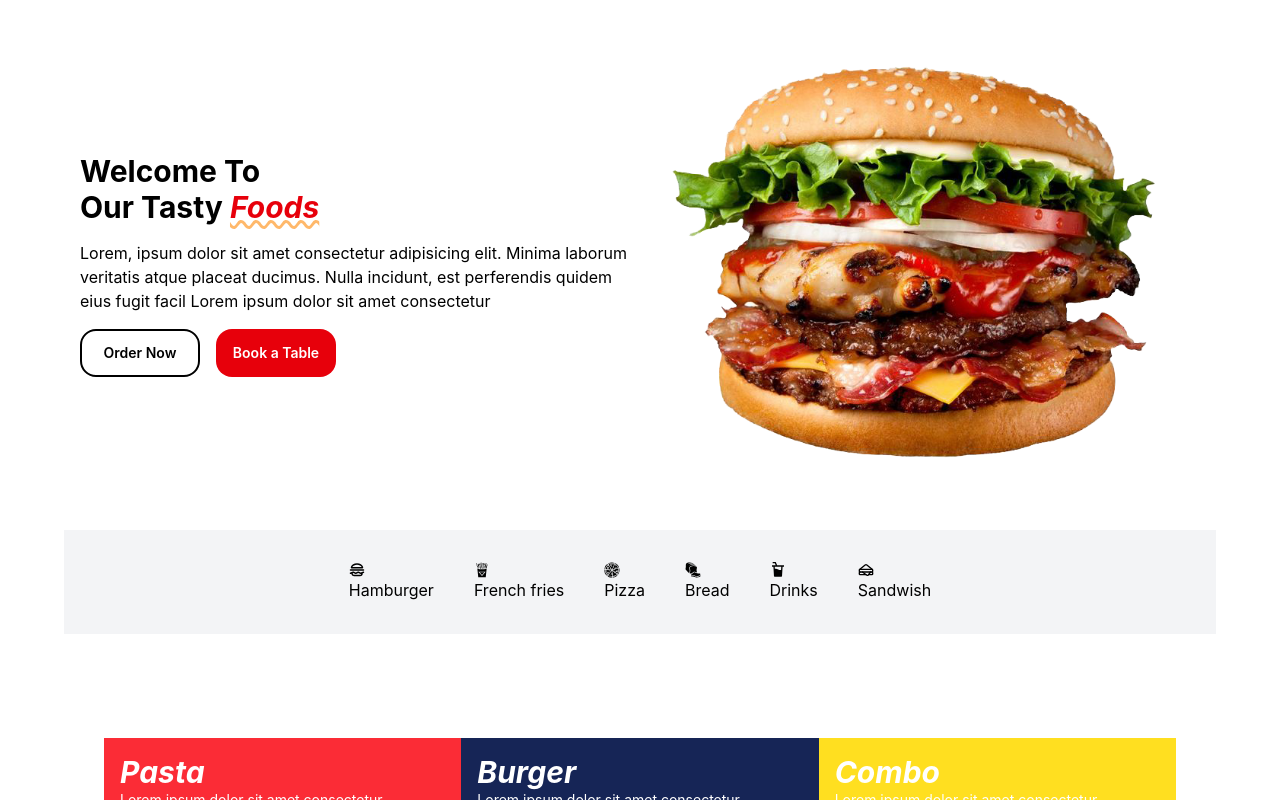
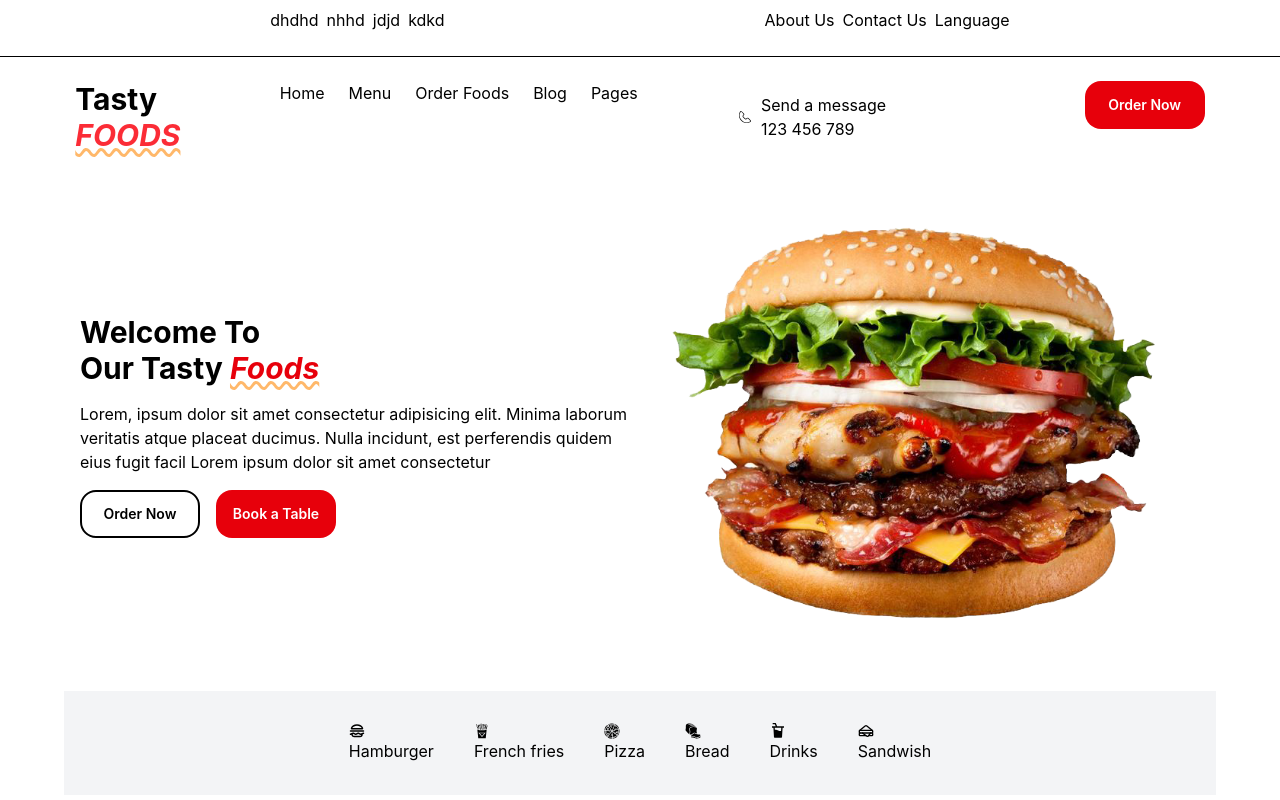
Before and after one commit to neducod/tasty-landingpage, a React (Vite) app: page / in a window 1280 px wide. Shown: the top 800 px of the page. Built offline with nearby package versions, Linux system fonts and the light colour scheme.

Commit message:
First commit of the day

```diff
--- a/src/App.jsx
+++ b/src/App.jsx
@@ -27,6 +27,7 @@ import { GiFullPizza } from "react-icons/gi";
 import { GiSlicedBread } from "react-icons/gi";
 import { RiDrinks2Fill } from "react-icons/ri";
 import { LuSandwich } from "react-icons/lu";
+import { CiPhone } from "react-icons/ci";
 
 
 
--- a/src/Navbar.jsx
+++ b/src/Navbar.jsx
@@ -2,14 +2,15 @@ import { useState } from 'react'
 import './App.css'
 
 import { FaBars } from 'react-icons/fa';
+import { CiPhone } from "react-icons/ci";
 
 
 function Navbar(){
     return(
         <>
-            <nav className='hidden  sm:gap-6 sm:flex-col'>
+            <nav className='hidden sm:flex sm:gap-4 sm:flex-col'>
                 {/* FOR LARGER SCREEN SIZES */}
-                <div className='sm:flex gap-10'>
+                <div className='sm:flex sm:flex-row sm:justify-center sm:items-center sm:p-2 sm:gap-80'>
                     <div>
                         <ul className='sm:flex sm:gap-2'>
                             <li>dhdhd</li>
@@ -27,12 +28,12 @@ function Navbar(){
                     </div>
                 </div>
                 <hr />
-                <div>
+                <div className='sm:flex sm:gap-8 sm:flex-row sm:justify-evenly sm:p-2'>
                     <div>
-                        <h1>Tasty <span>FOODS</span></h1>
+                        <h1 className='text-3xl font-bold'>Tasty  <br /><span className='text-red-500 italic underline decoration-wavy decoration-orange-300'>FOODS</span></h1>
                     </div>
                     <div>
-                        <ul>
+                        <ul className='sm:flex sm:flex-row sm:gap-6'>
                             <li>Home</li>
                             <li>Menu</li>
                             <li>Order Foods</li>
@@ -40,18 +41,21 @@ function Navbar(){
                             <li>Pages</li>
                         </ul>
                     </div>
-                    <div>
+                    <div className='sm:flex sm:justify-center sm:items-center sm:gap-2'>
                         <div>
+                            <CiPhone/>
                             {/* Phone icon */}
                         </div>
-                        <h4>Send a message</h4>
-                        <p>123 456 789</p>
+                        <div>
+                            <h4>Send a message</h4>
+                            <p>123 456 789</p>
+                        </div>
                     </div>
                     <div>
                         {/* ICON PROBABLY FOR MOBILE APP */}
                     </div>
                     <div>
-                        <button>Order Now</button>
+                        <button className='bg-red-600 text-center w-30 rounded-2xl h-12 relative text-white text-sm font-semibold'>Order Now</button>
                     </div>
                 </div>
             </nav>
@@ -64,9 +68,7 @@ function Navbar(){
                     <button className='bg-red-600 text-center w-30 rounded-2xl h-12 relative text-white text-sm font-semibold' type="button">Order Now</button>
                 </div>
                 <FaBars className='w-28 h-8' />
-
             </nav>
-
         </>
     )
 }
```
